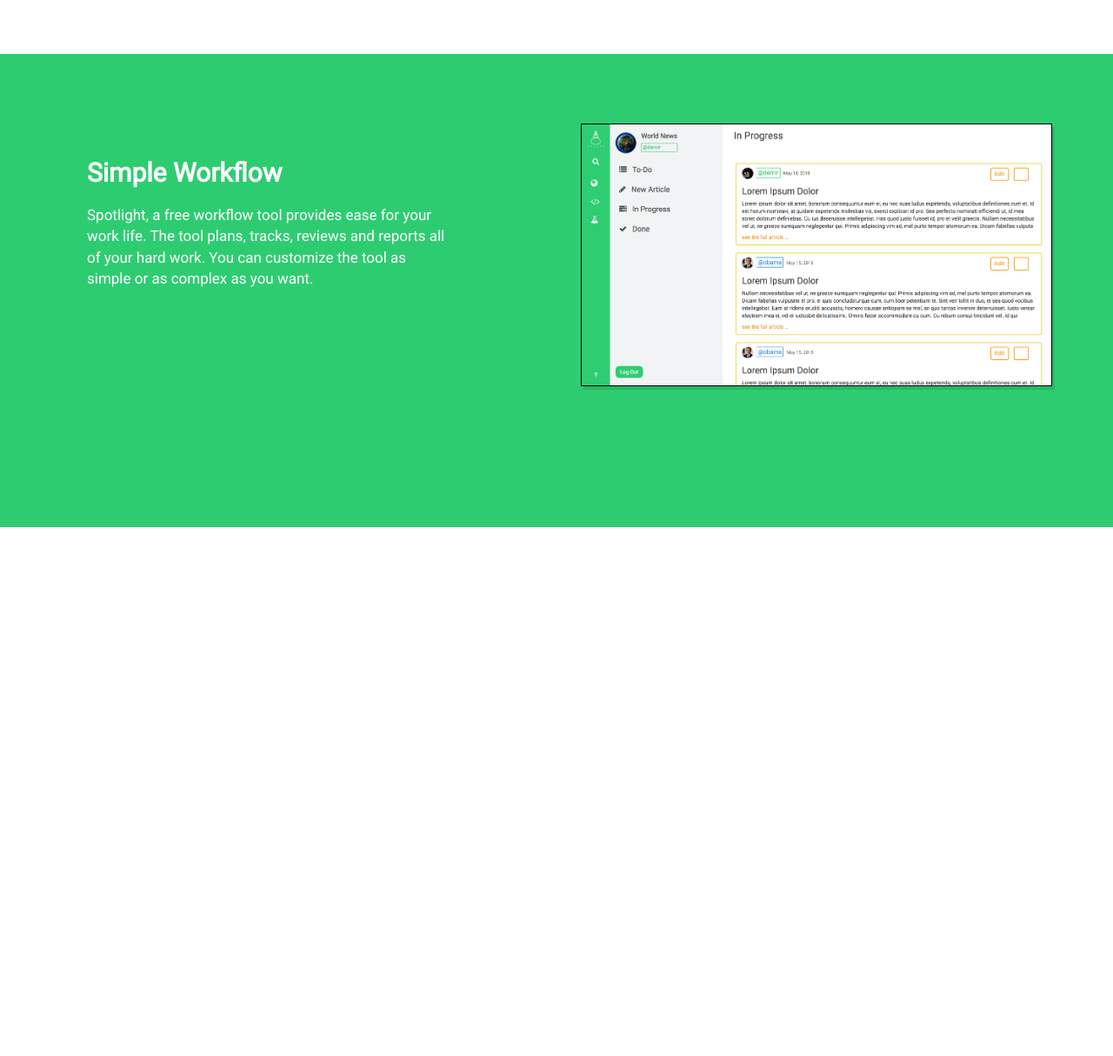
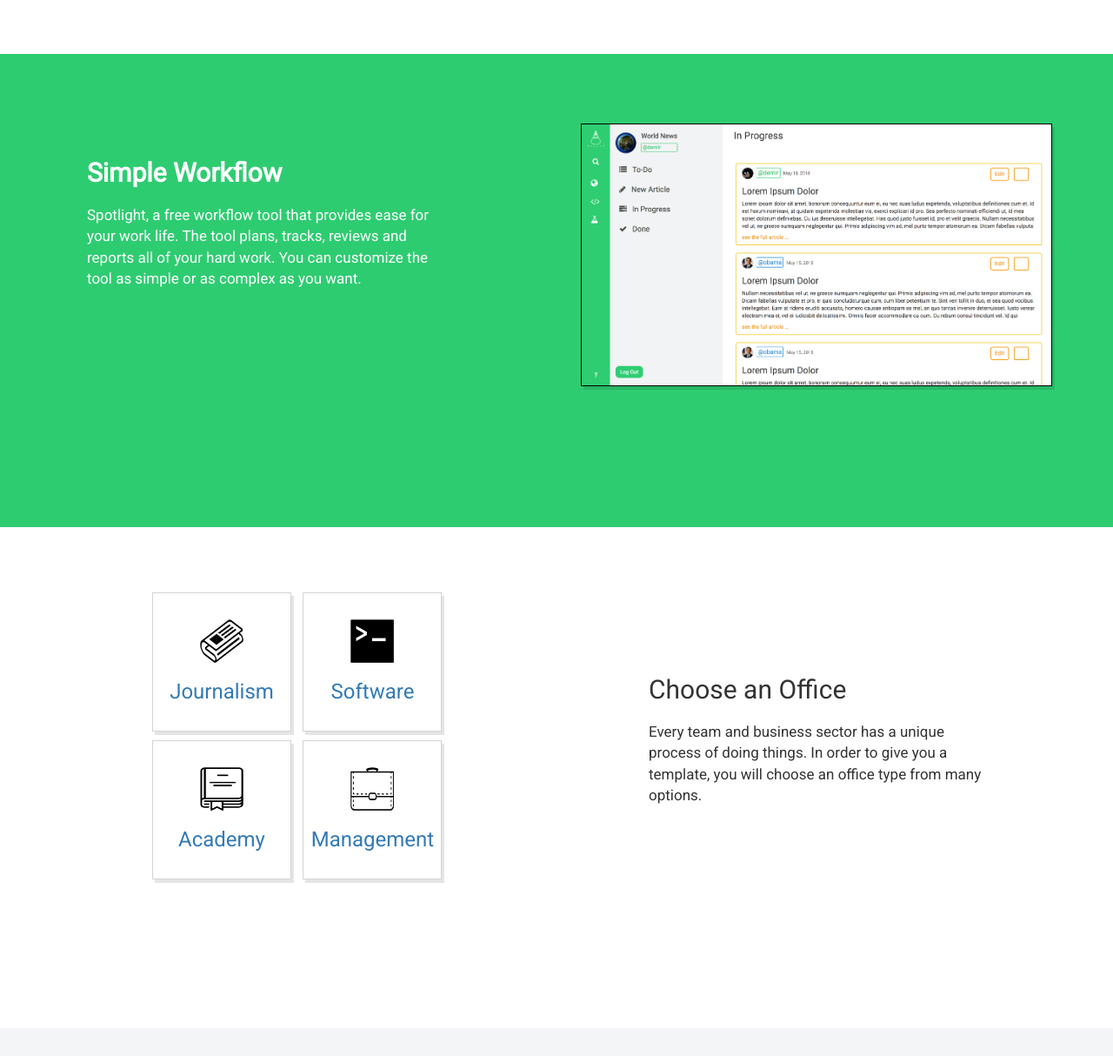
Before and after one commit to tanveerahmad1517/spotlight, a Django app: page / in a window 1280 px wide. Shown: the part 714-1928 px from the top of the page at 87% size. Before the commit the page ends 1320 px from the top, so only its background shows below. Run offline with Django 3.2, Linux system fonts and the light colour scheme; parts of the project's set-up code (start-up, migrations or seed data) failed here and were passed over; some libraries are stand-ins or nearby versions.

Commit message:
added more style and java for home

```diff
--- a/static/home_app/css/home_style.css
+++ b/static/home_app/css/home.css
@@ -92,8 +92,46 @@
   box-shadow: 3px 4px 0 rgba(0,0,0,0.1);
   margin-right: 70px;
 }
+
+
 #third-scene {
   width: 100%;
-  height: 90vh;
+  height: 72vh;
   background-color: white;
+  padding: 70px 50px;
+  padding-left: 170px;
 }
+#third-scene-info-text {
+  float: right;
+  height: auto;
+  background-color: white;
+  width: 30%;
+  z-index: 1;
+  position: absolute;
+  right: 0;
+  margin-right: 150px;
+  margin-top: 80px;
+}
+#third-scene-info-text p {
+  font-size: 17px;
+  margin-top: 20px;
+}
+
+#office-box {
+  width: 160px;
+  height: 160px;
+  background-color: white;
+  margin: 5px 5px;
+  display: inline-block;
+  text-align: center !important;
+  border: 1px solid lightgray;
+  box-shadow: 3px 4px 0 rgba(0,0,0,0.1);
+  padding-top: 30px;
+}
+
+
+#fourth-scene {
+  width: 100%;
+  height: 50vh;
+  background-color: #F4F5F7;
+}
--- a/templates/home_app/home.html
+++ b/templates/home_app/home.html
@@ -2,7 +2,7 @@
 {% load staticfiles %}
 
 {% block css_link %}
-  <link rel="stylesheet" href="{% static 'home_app/css/home_style.css' %}" />
+  <link rel="stylesheet" href="{% static 'home_app/css/home.css' %}" />
 {% endblock %}
 
 {% block content %}
@@ -32,7 +32,7 @@
   <div id="second-scene">
     <div id="info-text">
       <h2>Simple Workflow</h2>
-      <p>Spotlight, a free workflow tool provides ease for your work life. The tool plans, tracks, reviews and reports all of your hard work. You can customize the tool as simple or as complex as you want.</p>
+      <p>Spotlight, a free workflow tool that provides ease for your work life. The tool plans, tracks, reviews and reports all of your hard work. You can customize the tool as simple or as complex as you want.</p>
     </div>
     <div id="screen-shot-div">
       <img alt="screen_shot" src="{% static 'assets/screen_shots/in_progress_ss.png'%}" width="540px" height="300px" align="right" />
@@ -41,6 +41,47 @@
 
   <!-- THIRD SCENE -->
   <div id="third-scene">
+    <div id="third-scene-info-text">
+      <h2>Choose an Office</h2>
+      <p>Every team and business sector has a unique process of doing things. In order to give you a template, you will choose an office type from many options.</p>
+    </div>
 
+    <div id="boxes">
+      <a href="">
+        <div id="office-box">
+          <img src="{% static 'assets/newspaper.png' %}" alt="newpaper-logo" height="50px" width="50px" />
+          <h3>Journalism</h3>
+        </div>
+      </a>
+
+      <a href="">
+        <div id="office-box">
+          <img src="{% static 'assets/software-logo.png' %}" alt="software-logo" height="50px" width="50px" />
+          <h3>Software</h3>
+        </div>
+      </a>
+
+      <br />
+
+      <a href="">
+        <div id="office-box">
+          <img src="{% static 'assets/academy-logo.png' %}" alt="academy-logo" height="50px" width="50px" />
+          <h3>Academy</h3>
+        </div>
+      </a>
+
+
+      <a href="">
+        <div id="office-box">
+          <img src="{% static 'assets/management-logo.png' %}" alt="management-logo" height="50px" width="50px"/>
+          <h3>Management</h3>
+        </div>
+      </a>
+    </div>
   </div><!-- third scene -->
+
+  <!-- FOURTH SCENE -->
+  <div id="fourth-scene">
+
+  </div><!-- /fourth-scene -->
 {% endblock %}
```
Also changed, not shown: db.sqlite3, static/assets/academy-logo.png (added), static/assets/management-logo.png (added), static/assets/software-logo.png (added).
